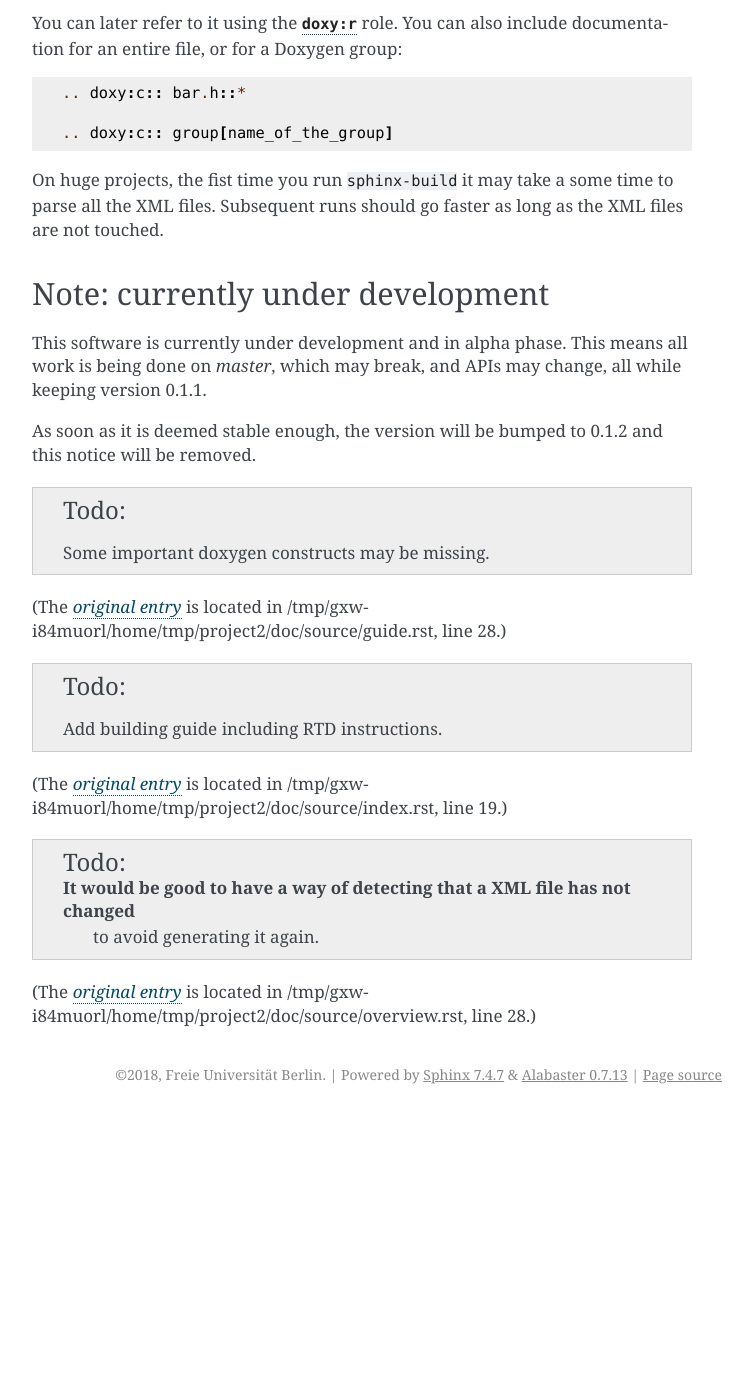
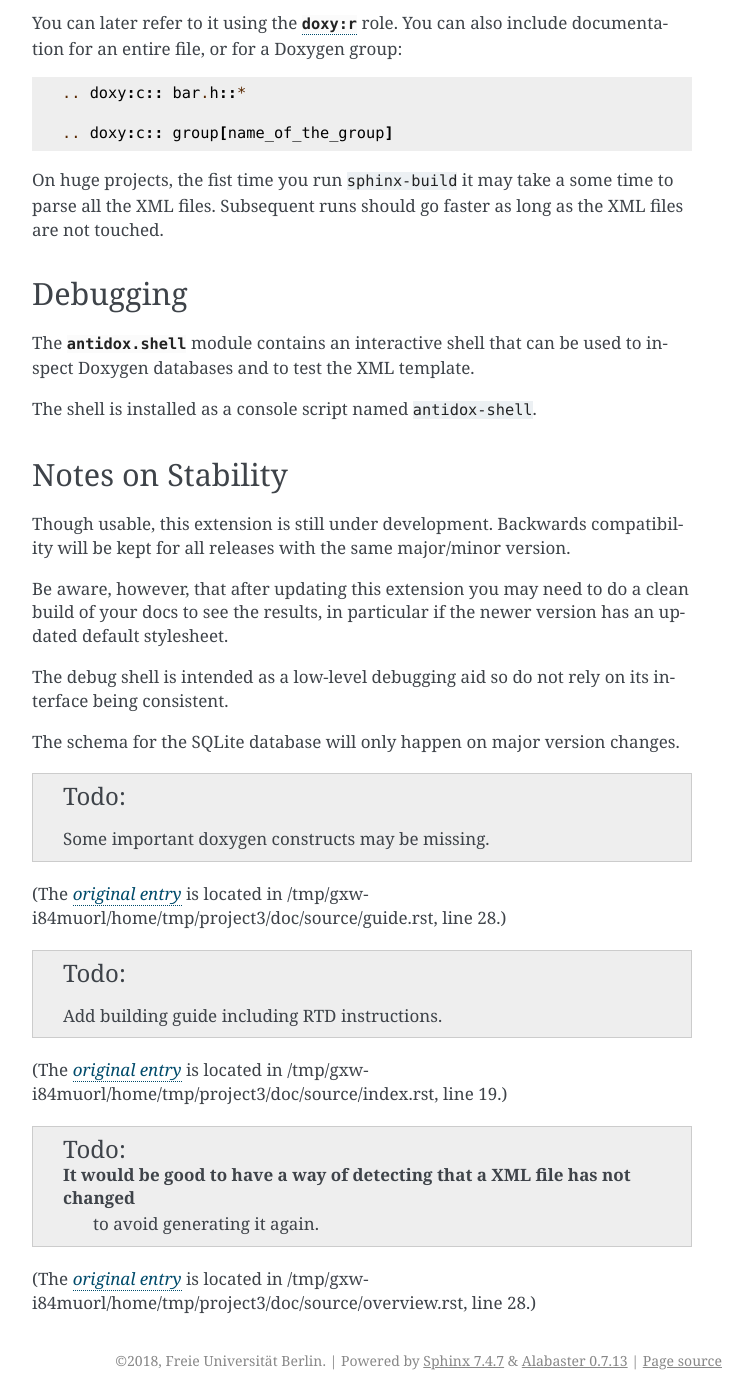
Before and after one commit to jcarrano/antidox, a Sphinx documentation site: the page built from doc/source/overview.rst, in a window 1280 px wide and 1400 px high, scrolled down 1928 px. Shown: the whole window, without its empty margins (388-1141 px from the left). Built offline with Sphinx 7.4.7, drawn with Linux system fonts in a browser that asks for light colours; before the commit the page ends 3042 px from its top, so only the background shows below that; some of the changed text lies outside the part shown.

Commit message:
Beta release, set version to 0.1.2.

```diff
--- a/doc/source/overview.rst
+++ b/doc/source/overview.rst
@@ -93,15 +93,28 @@ On huge projects, the fist time you run ``sphinx-build`` it may take a some time
 to parse all the XML files. Subsequent runs should go faster as long as the
 XML files are not touched.
 
-Note: currently under development
----------------------------------
+Debugging
+---------
 
-This software is currently under development and in alpha phase. This means all
-work is being done on `master`, which may break, and APIs may change, all while
-keeping version 0.1.1.
+The :py:mod:`antidox.shell` module contains an interactive shell that can be
+used to inspect Doxygen databases and to test the XML template.
 
-As soon as it is deemed stable enough, the version will be bumped to 0.1.2 and
-this notice will be removed.
+The shell is installed as a console script named ``antidox-shell``.
+
+Notes on Stability
+------------------
+
+Though usable, this extension is still under development. Backwards
+compatibility will be kept for all releases with the same major/minor version.
+
+Be aware, however, that after updating this extension you may need to do a clean
+build of your docs to see the results, in particular if the newer version has
+an updated default stylesheet.
+
+The debug shell is intended as a low-level debugging aid so do not rely on its
+interface being consistent.
+
+The schema for the SQLite database will only happen on major version changes.
 
 .. todolist::
 
```
Also changed, not shown: README.rst (+9 -10 lines), setup.py (+7 -2 lines), 1 other file.
